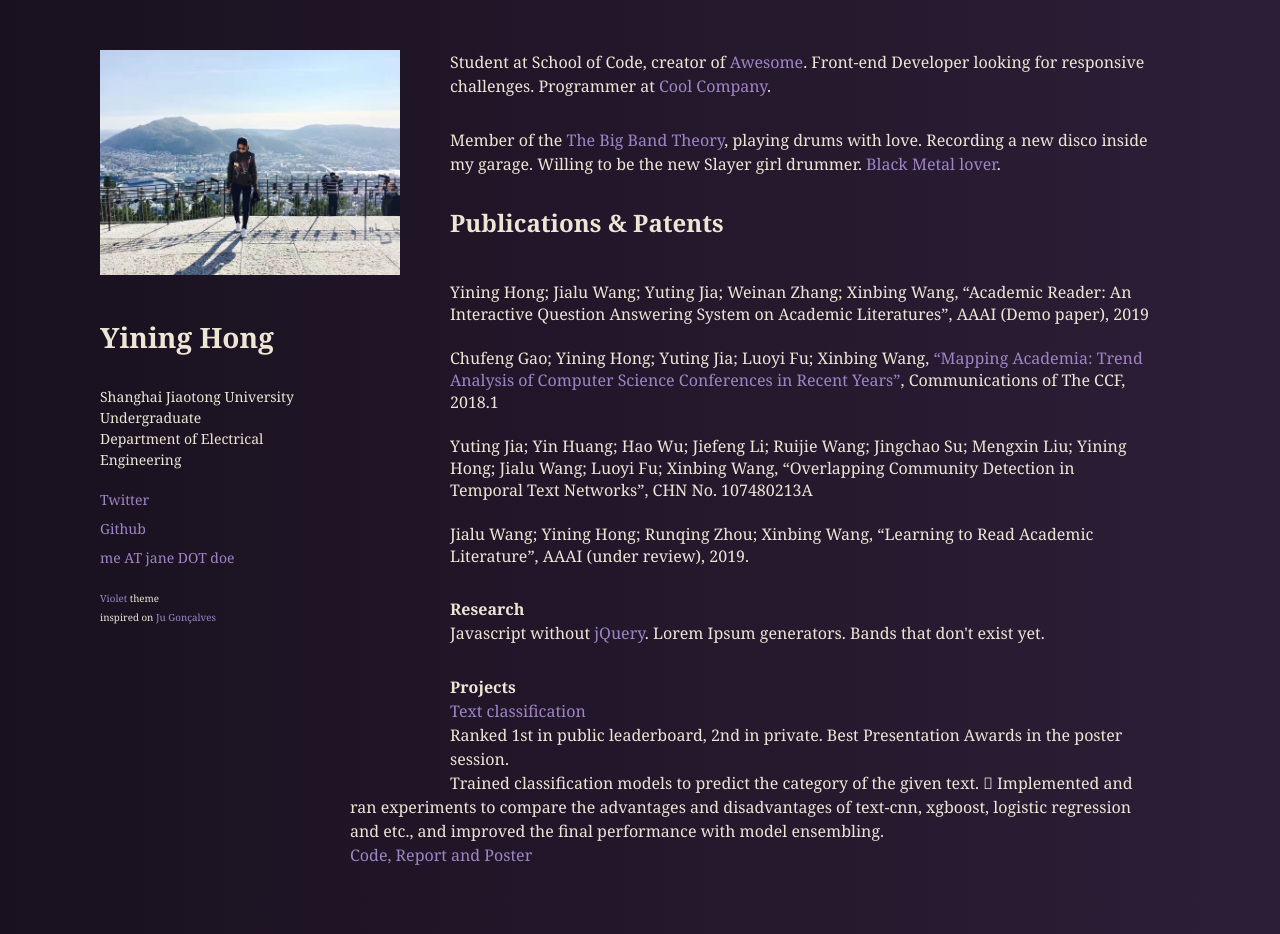
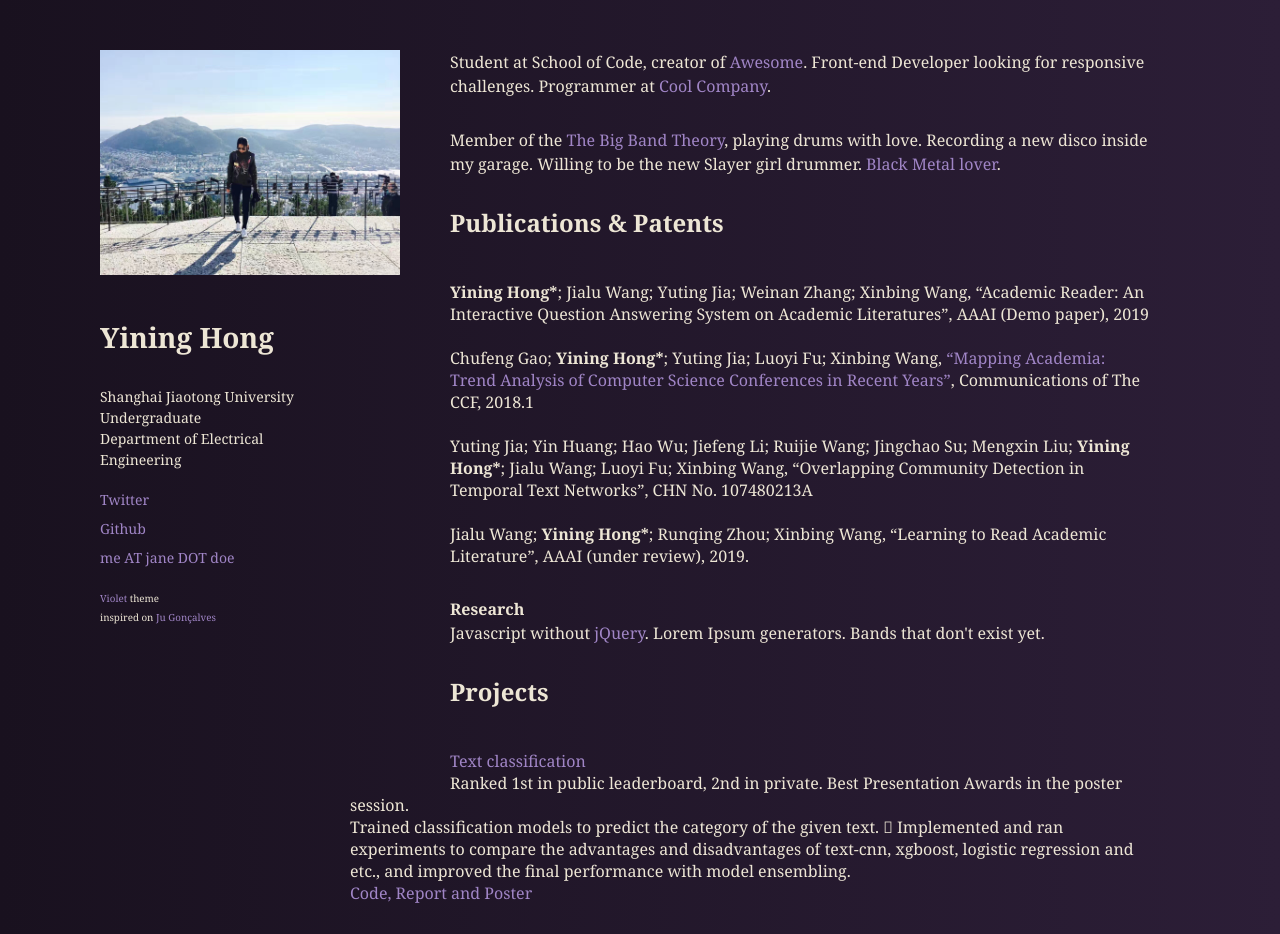
Before and after one commit to evelinehong/evelinehong.github.io, a Jekyll site: the page built from index.html, in a window 1280 px wide. Built offline with Jekyll 4.4.1, drawn with Linux system fonts in a browser that asks for light colours.

Commit message:
change names

```diff
--- a/index.html
+++ b/index.html
@@ -40,10 +40,10 @@
 
   <p>
     <h2>Publications & Patents</h2></br>
-    Yining Hong; Jialu Wang; Yuting Jia; Weinan Zhang; Xinbing Wang, “Academic Reader: An Interactive Question Answering System on Academic Literatures”, AAAI (Demo paper), 2019<br><br>
-    Chufeng Gao; Yining Hong; Yuting Jia; Luoyi Fu; Xinbing Wang, <a href="https://dl.ccf.org.cn/institude/institudeDetail?id=3924307786745856">“Mapping Academia: Trend Analysis of Computer Science Conferences in Recent Years”</a>, Communications of The CCF, 2018.1<br><br>
-    Yuting Jia; Yin Huang; Hao Wu; Jiefeng Li; Ruijie Wang; Jingchao Su; Mengxin Liu; Yining Hong; Jialu Wang; Luoyi Fu; Xinbing Wang, “Overlapping Community Detection in Temporal Text Networks”, CHN No. 107480213A<br><br>
-    Jialu Wang; Yining Hong; Runqing Zhou; Xinbing Wang, “Learning to Read Academic Literature”, AAAI (under review), 2019. <br>
+    <strong>Yining Hong*</strong>; Jialu Wang; Yuting Jia; Weinan Zhang; Xinbing Wang, “Academic Reader: An Interactive Question Answering System on Academic Literatures”, AAAI (Demo paper), 2019<br><br>
+    Chufeng Gao; <strong>Yining Hong*</strong>; Yuting Jia; Luoyi Fu; Xinbing Wang, <a href="https://dl.ccf.org.cn/institude/institudeDetail?id=3924307786745856">“Mapping Academia: Trend Analysis of Computer Science Conferences in Recent Years”</a>, Communications of The CCF, 2018.1<br><br>
+    Yuting Jia; Yin Huang; Hao Wu; Jiefeng Li; Ruijie Wang; Jingchao Su; Mengxin Liu; <strong>Yining Hong*</strong>; Jialu Wang; Luoyi Fu; Xinbing Wang, “Overlapping Community Detection in Temporal Text Networks”, CHN No. 107480213A<br><br>
+    Jialu Wang; <strong>Yining Hong*</strong>; Runqing Zhou; Xinbing Wang, “Learning to Read Academic Literature”, AAAI (under review), 2019. <br>
   </p>
   <p>
     <strong>Research</strong></br>
@@ -51,7 +51,7 @@
   </p>
 
   <p>
-    <strong>Projects</strong></br>
+    <h2>Projects</h2></br>
     <a href="https://www.kaggle.com/c/ee448-2018-text-classification/leaderboard">Text classification</a> <br>
     Ranked 1st in public leaderboard, 2nd in private. Best Presentation Awards in the poster session.<br>
     Trained classification models to predict the category of the given text.
```
